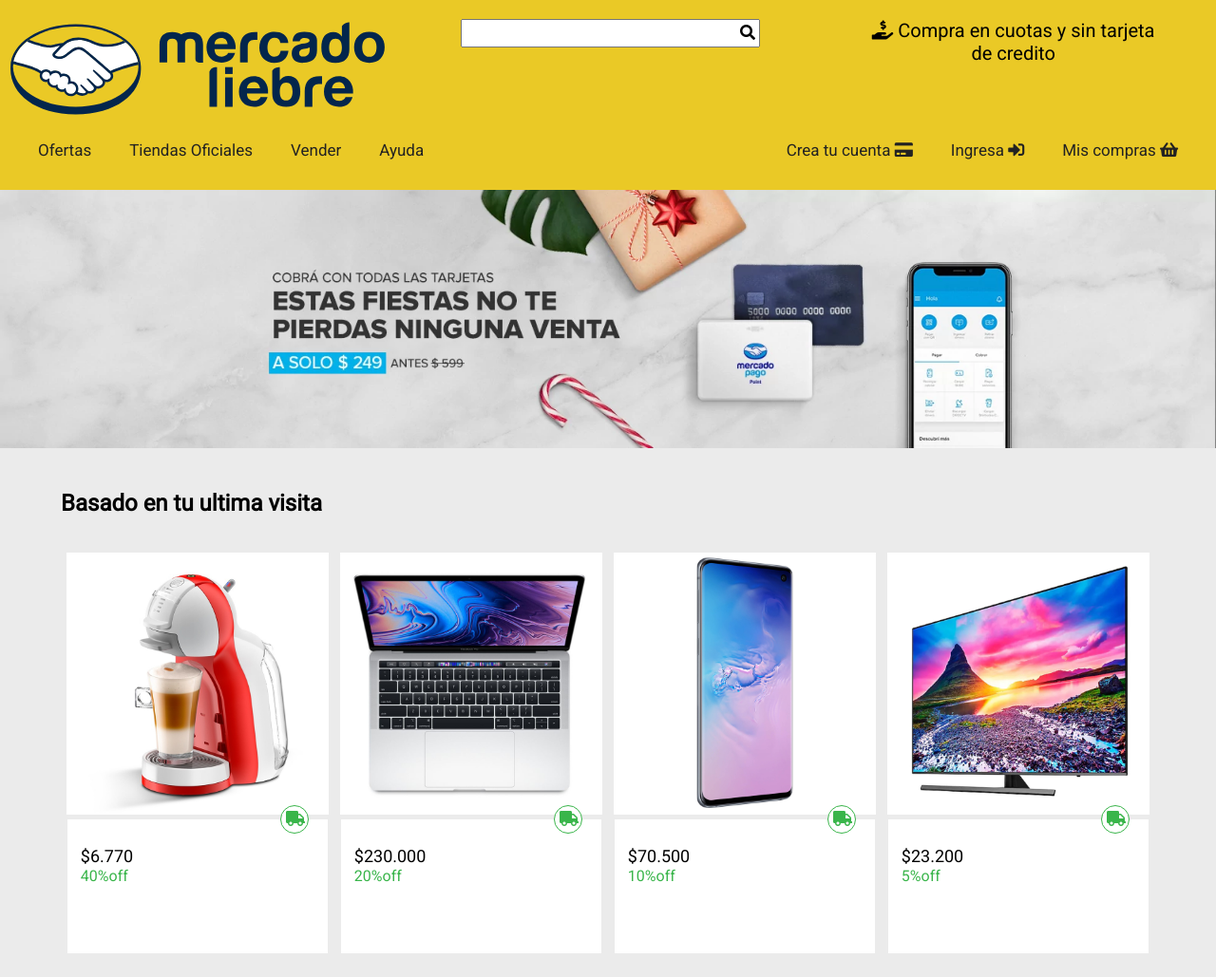
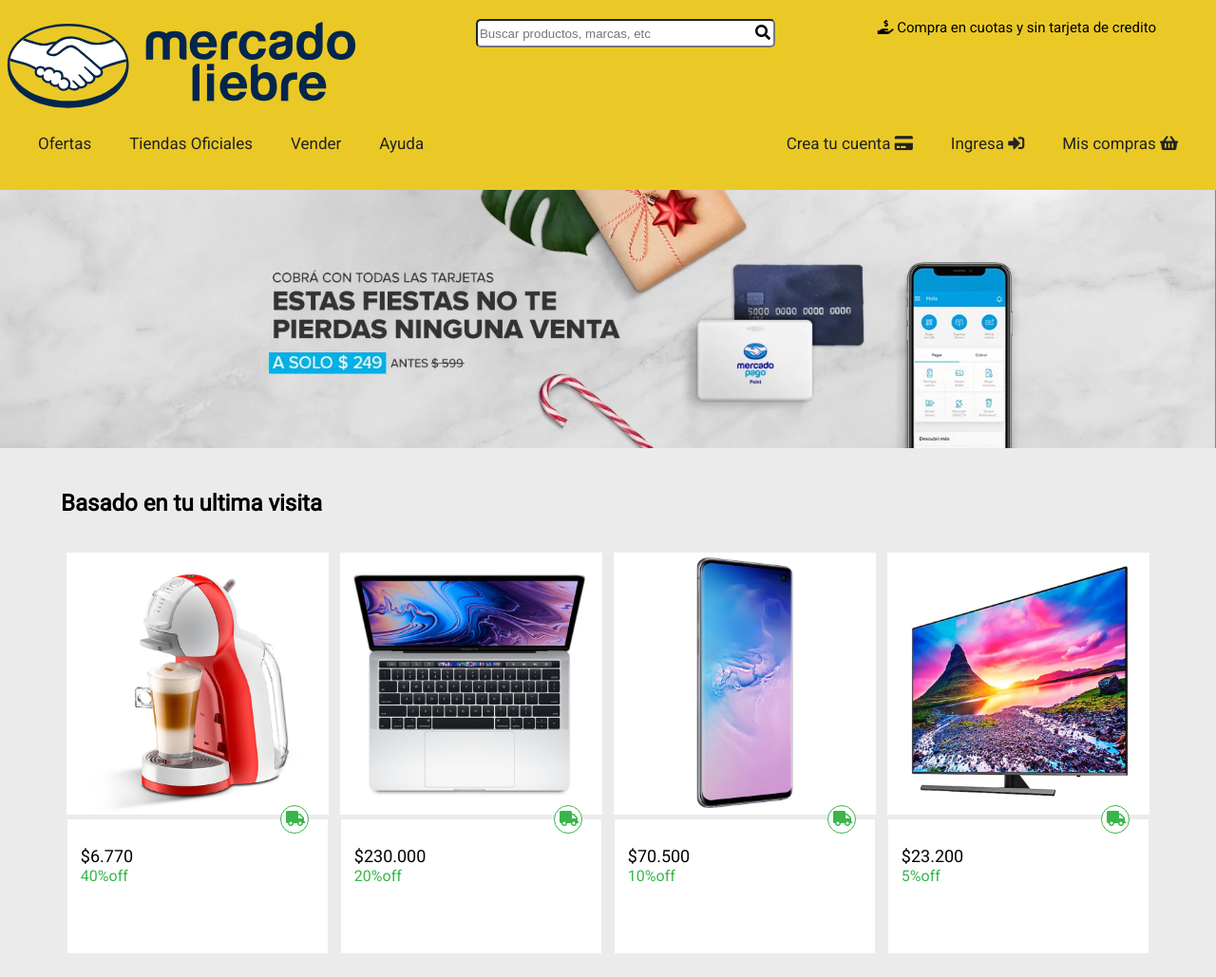
Before and after one commit to salvacarou/mercadoLiebre, a website: page views/home.html in a window 1280 px wide. Shown: the top 1029 px of the page at 95% size. Drawn offline with Linux system fonts and the light colour scheme.

Commit message:
version 2 MercadoLiebre

```diff
--- a/public/css/desktop.css
+++ b/public/css/desktop.css
@@ -40,6 +40,9 @@
             width: 90%;
         }
 
+        .arreglo {
+            width: 30%;
+        }
 
 
         .barrara {
@@ -51,9 +54,7 @@
 
 
 
-        div .logo {
-            width: 400px;
-        }
+
 
         .logo {
             width: 100%;
--- a/public/css/styles.css
+++ b/public/css/styles.css
@@ -22,7 +22,7 @@
 }
 
 .iimg {
-    width : 100%;
+
     padding : 0 5%;
     margin-top: 250%;
 
@@ -108,16 +108,40 @@
 /*-----------------------------------------------------------------------------------*/
 
 /*-----------------------------------header*/
+.main-header-top-bar {
+    flex-wrap: wrap;
+    display: flex;
+    justify-content: space-around;
+}
+
+.arreglo {
+    min-width: 80px;
+    width: 40%;
+
+}
+@media (max-width: 481px) {
+.barrara {
+    width: 60%;
+}
+
+.barrara input {
+    font-size: 9px;
+
+}
+}
+
 .barrara i {
   margin-left: -25px;
   margin-top: -10px;
 }
 .barrara input {
+    margin-left: 5px;
     height: 30px;
+    width: 90%;
+    border-radius: 5px;
+
 }
-.barrara {
-    display: none;
-}
+
 
 
 .main-header {
@@ -127,7 +151,7 @@
 }
 
 .logo {
-    width: 300px;
+    width: 100%;
 }
 
 .copy-header {
@@ -174,7 +198,7 @@
     display: block;
     margin: 5vw 15vw;
     text-align: center;
-    font-size: 20px;
+    font-size: 15px;
 }
 
 
@@ -320,14 +344,11 @@
 
 }
 
-
-
 header {
     position: fixed;
     top: 0;
     z-index: 1;
 }
-
 
 
 .borde-gris2 {
--- a/public/css/tablet.css
+++ b/public/css/tablet.css
@@ -8,9 +8,11 @@
      display: contents;
      display: inline;
      width: 50%;
+
     }
 .barrara input {
     width: 90%;
+    border-radius: 5px;
 }
 
 
--- a/views/home.html
+++ b/views/home.html
@@ -22,11 +22,11 @@
 
         <div class="main-header-top-bar">
 
-<div><img src="/images/logo-mercado-liebre.svg" class="logo">
+<div class="arreglo"><img src="/images/logo-mercado-liebre.svg" class="logo">
     <h2 class="copy-header"></h2></div>
 
     <div class="barrara">
-        <input type="text" name="name" >
+        <input type="text" name="name" placeholder="Buscar productos, marcas, etc">
             <i class="fas fa-search"></i>
     </div>
 
@@ -56,10 +56,6 @@
 
         </nav>
     </header>
-
-
-
-
 
 
     <div class="banner"><img src="/images/img-home-banner.jpg" alt="" width="100%"></div>
```
